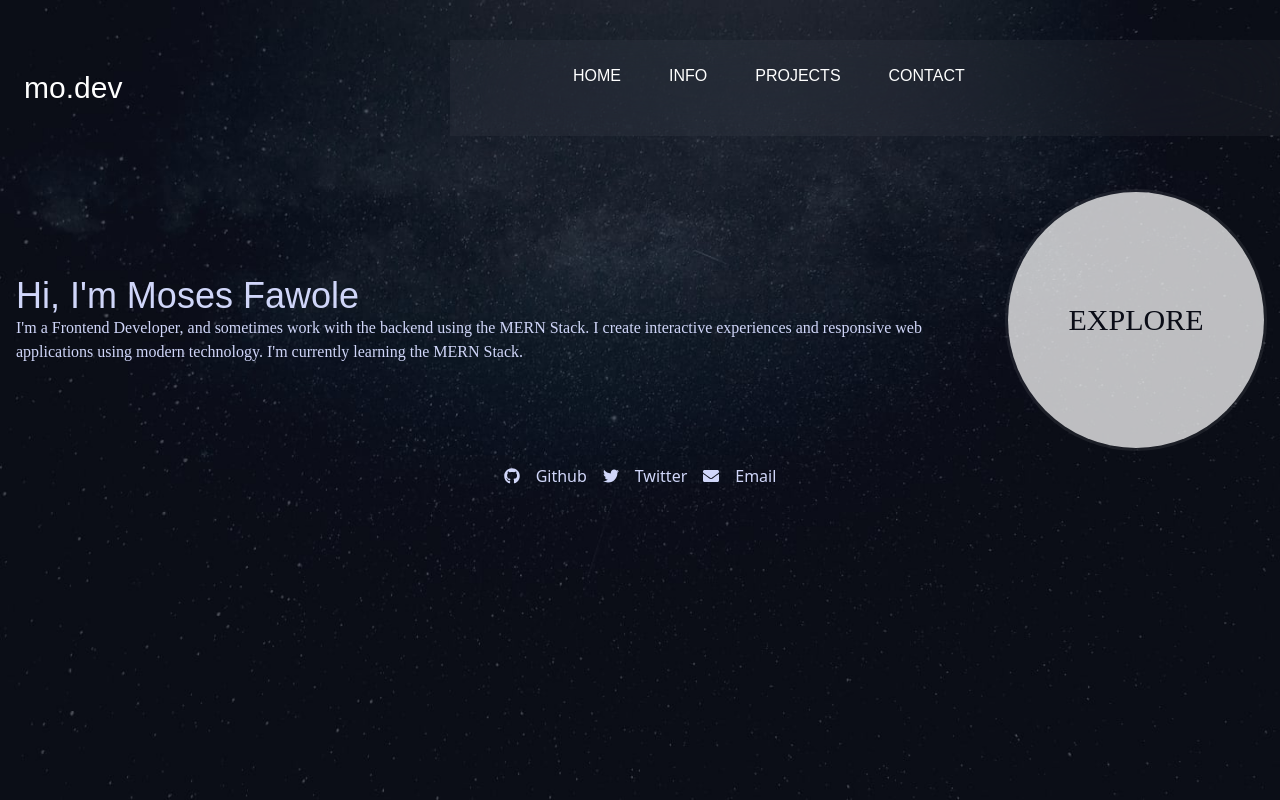
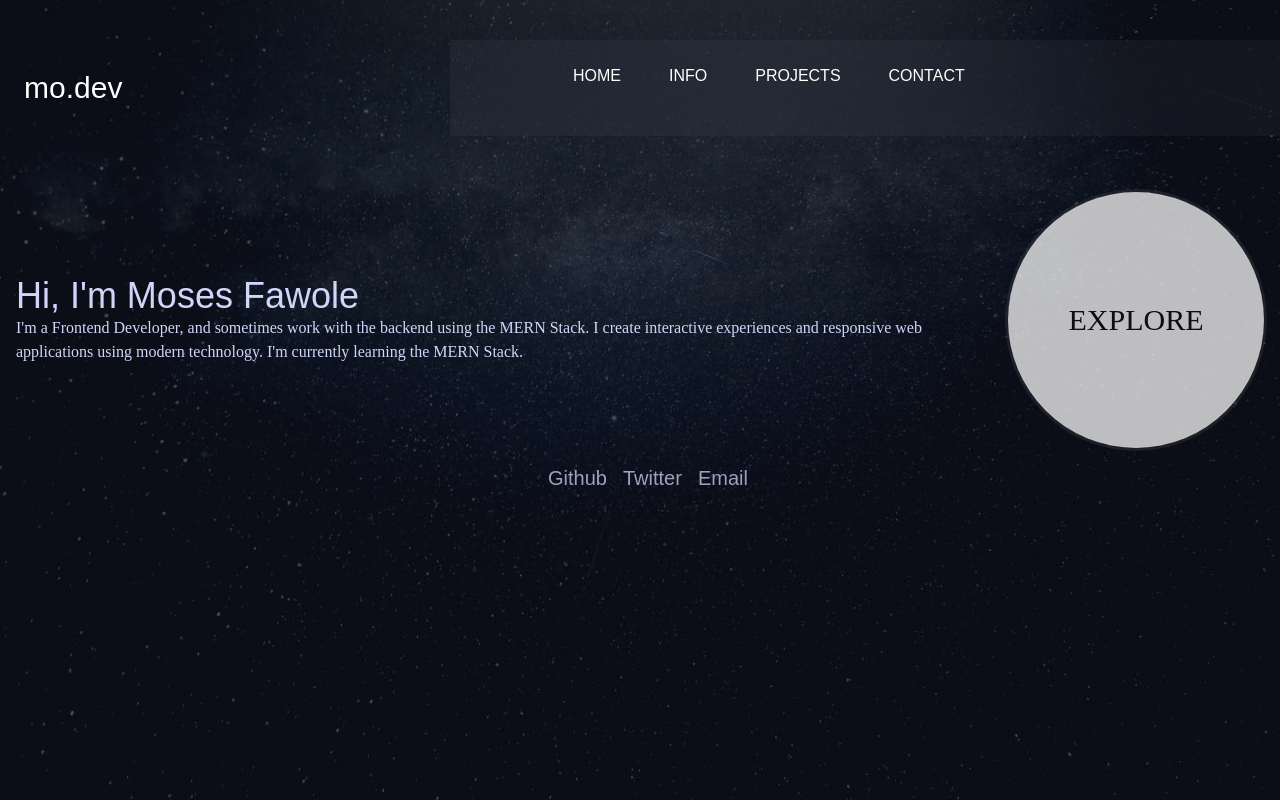
Before and after one commit to mosesfawole/portfolio, a React (Create React App) app: page / in a window 1280 px wide. Built offline with nearby package versions, Linux system fonts and the light colour scheme.

Commit message:
initial footer component

```diff
--- a/src/components/Footer.jsx
+++ b/src/components/Footer.jsx
@@ -1,40 +1,28 @@
-import {
-  FaEnvelope,
-  FaGithub,
-  FaRegPaperPlane,
-  FaTwitter,
-} from "react-icons/fa";
+import socials from "../lib/socials";
 const Footer = () => {
   return (
     <>
       <div className="flex items-center  justify-center">
-        <div className="flex items-center text-[#D0D6F9] hover:text-white  gap-4 ">
+        <div className="flex items-center  ">
+          <ul className="flex">
+            {socials.map((social, index) => (
+              <li
+                className="font-barlow text-[#D0D6F9] hover:text-white "
+                key={index}
+              >
                 <a
                   rel="noreferrer"
-            href="https://github.com/mosesfawole"
-            target="_blank"
-            className="flex items-center gap-4"
-          >
-            <FaGithub className="" /> Github
-          </a>
-          <a
-            rel="noreferrer"
-            href="https://twitter.com/Pharwolehh"
-            target="_blank"
-            noreferrer="true"
-            className="flex items-center gap-4"
-          >
-            <FaTwitter className="text-[#D0D6F9] hover:text-white" /> Twitter
-          </a>
-          <a
-            rel="noreferrer"
-            href="mailto:pharwoleh.dev@gmail.com"
+                  href={social.href}
                   target="_blank"
                   noreferrer="true"
                   className=" flex items-center gap-4"
                 >
-            <FaEnvelope className="text-[#D0D6F9] hover:text-white" /> Email
+                  <img src={social.logo} />
+                  <p className="animate-pulse text-xl">{social.name}</p>
                 </a>
+              </li>
+            ))}
+          </ul>
         </div>
       </div>
     </>
--- a/src/lib/socials.js
+++ b/src/lib/socials.js
@@ -1,19 +1,18 @@
-import { FaGithub, FaEnvelope, FaTwitter } from "react-icons/fa";
 const socials = [
   {
     name: "Github",
     href: "www.github.com/mosesfawole",
-    logo: <FaGithub />,
+    logo: "",
   },
   {
     name: "Twitter",
     href: "www.twitter.com/pharwoleh",
-    logo: <FaTwitter />,
+    logo: "",
   },
   {
     name: "Email",
     href: "mailto:phaworleh.dev@gmail.com",
-    logo: <FaEnvelope />,
+    logo: "",
   },
 ];
 export default socials;
```
Lines whose indentation alone changed are shown as unchanged.
